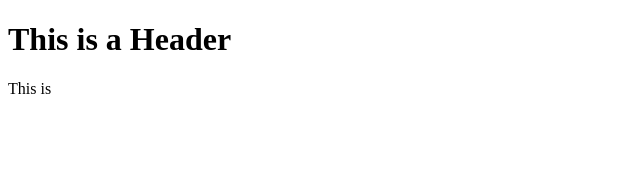
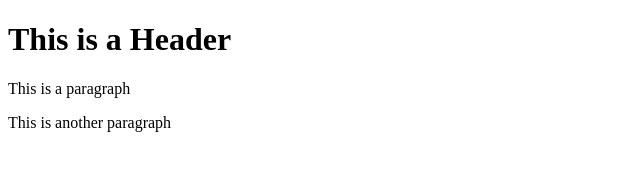
Before and after one commit to ycho8010/git-test, a plain HTML site: page index.html in a window 1280 px wide. Shown: the whole page, without its empty margins (0-640 px from the left). Drawn offline with Linux system fonts and the light colour scheme.

Commit message:
Third commit

```diff
--- a/index.html
+++ b/index.html
@@ -2,6 +2,7 @@
 <html>
     <body>
         <h1>This is a Header</h1>
-        <p>This is </p>
+        <p>This is a paragraph</p>
+        <p>This is another paragraph</p>
     </body>
 </html>
```
